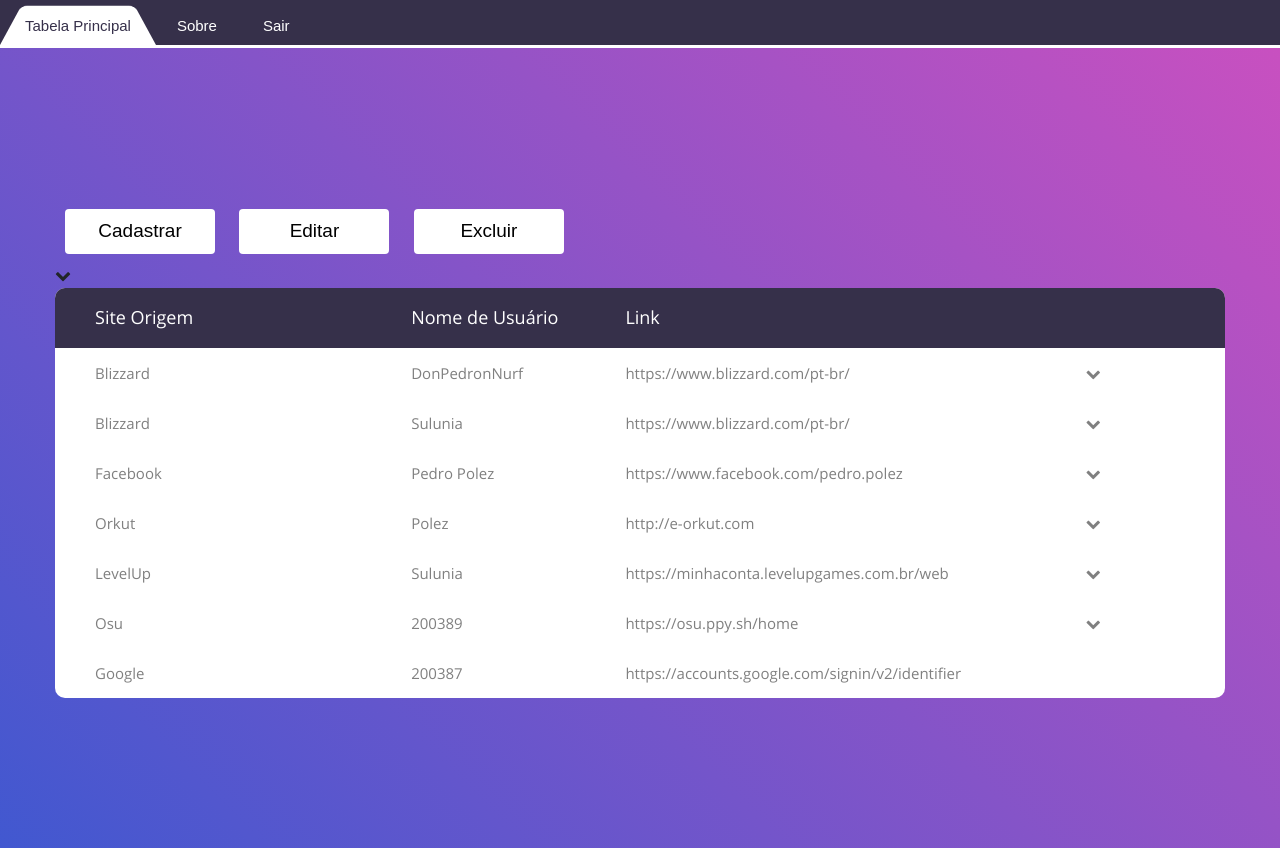
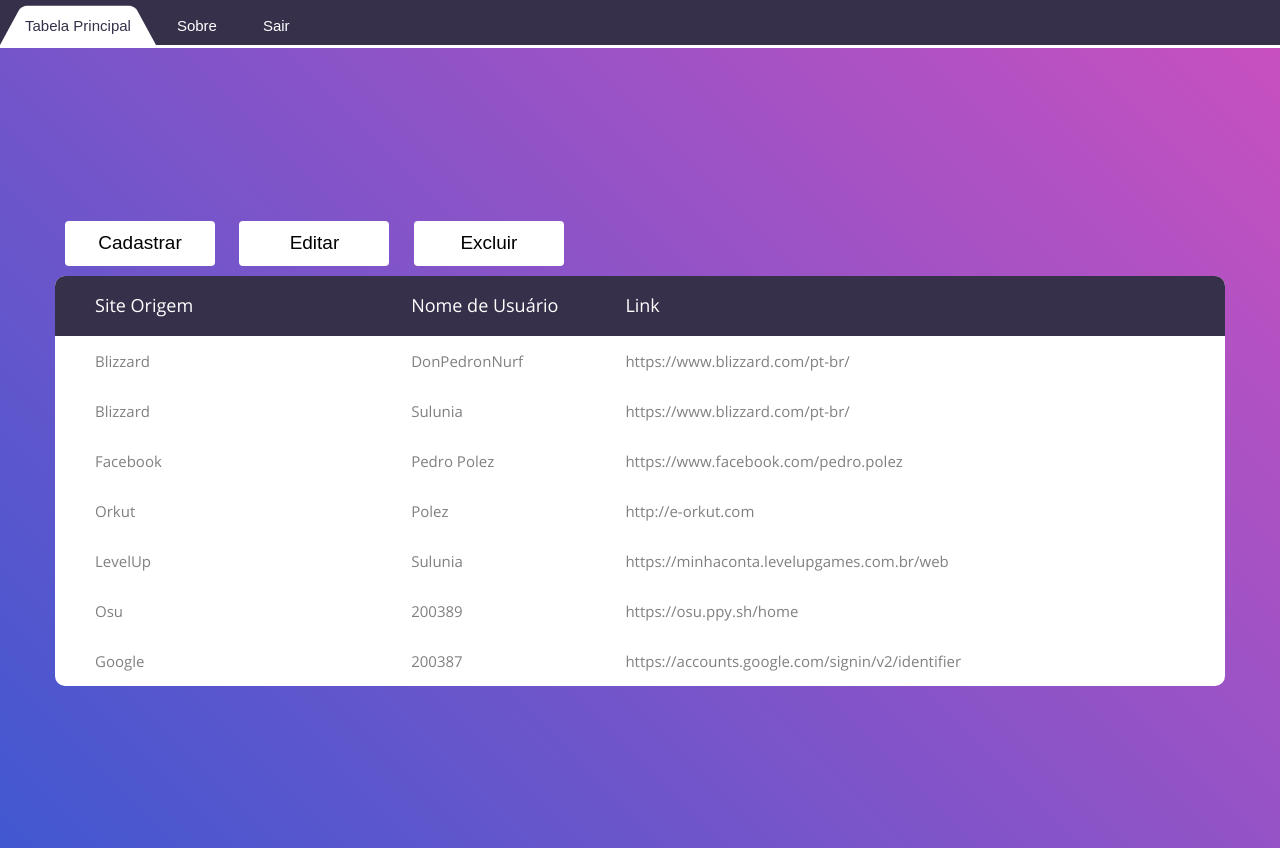
Before and after one commit to RuanPS01/Inapass, a plain HTML site: page app/views/tableHome/tableHome.html in a window 1280 px wide. Drawn offline with Linux system fonts and the light colour scheme.

Commit message:
Ajust Front

```diff
--- a/app/views/tableHome/js/table.js
+++ b/app/views/tableHome/js/table.js
@@ -1,6 +1,4 @@
-
-
- $('table').on('click', '.parent', function(){
+$('table').on('click', '.parent', function(){
 //    $(this).next('.parent').toggleClass('cchild');
 
     var tr = document.querySelector(".child");
--- a/app/views/tableHome/tableHome.html
+++ b/app/views/tableHome/tableHome.html
@@ -85,11 +85,8 @@
 						<button type="button" class="btn cancel" onclick="closeFormEdit()">Fechar Janela</button>
 					</form>
 				</div>
-
-
-
-				<div class="table100">
-					<table>
+				<div>
+					<table class="table100">
 						<thead>
 							<tr class="table100-head">
 								<th class="column1">Site Origem</th>
@@ -103,7 +100,7 @@
 								<td class="column1">Blizzard</td>
 								<td class="column2">DonPedronNurf</td>
 								<td href="https://www.blizzard.com/pt-br/" class="column3">https://www.blizzard.com/pt-br/</td>
-								<td ><i class="fa fa-chevron-down"></i></td>
+								<td ></td>
 							</tr>
 							<tr class="cchild child">
 								<td class="column1">Senha:</td>
@@ -115,7 +112,7 @@
 								<td class="column1">Blizzard</td>
 								<td class="column2">Sulunia</td>
 								<td class="column3">https://www.blizzard.com/pt-br/</td>
-								<td ><i class="fa fa-chevron-down"></i></td>
+								<td ></td>
 							</tr>
 							<tr class='cchild child'>
 								<td class="column1">Senha:</td>
@@ -127,7 +124,7 @@
 								<td class="column1">Facebook</td>
 								<td class="column2">Pedro Polez</td>
 								<td class="column3">https://www.facebook.com/pedro.polez</td>
-								<td ><i class="fa fa-chevron-down"></i></td>
+								<td ></td>
 							</tr>
 							<tr class="cchild child">
 								<td class="column1">Senha: </td>
@@ -139,7 +136,7 @@
 								<td class="column1">Orkut</td>
 								<td class="column2">Polez</td>
 								<td class="column3">http://e-orkut.com</td>
-								<td ><i class="fa fa-chevron-down"></i></td>
+								<td ></td>
 							</tr>
 							<tr class="cchild child">
 								<td class="column1">Senha: </td>
@@ -151,7 +148,7 @@
 								<td class="column1">LevelUp</td>
 								<td class="column2">Sulunia</td>
 								<td class="column3">https://minhaconta.levelupgames.com.br/web</td>
-								<td ><i class="fa fa-chevron-down"></i></td>
+								<td ></td>
 							</tr>
 							<tr class="cchild child">
 								<td class="column1">Senha: </td>
@@ -163,7 +160,7 @@
 								<td class="column1">Osu</td>
 								<td class="column2">200389</td>
 								<td class="column3">https://osu.ppy.sh/home</td>
-								<td ><i class="fa fa-chevron-down"></i></td>
+								<td ></td>
 							</tr>
 							<tr class="cchild child">
 								<td class="column1">Senha: </td>
@@ -175,7 +172,7 @@
 								<td class="column1">Google</td>
 								<td class="column2">200387</td>
 								<td class="column3">https://accounts.google.com/signin/v2/identifier</td>
-								<td ></td><i class="fa fa-chevron-down"></i></td>
+								<td ></td>
 							</tr>
 							<tr class="cchild child">
 								<td class="column1">Senha: </td>
```
